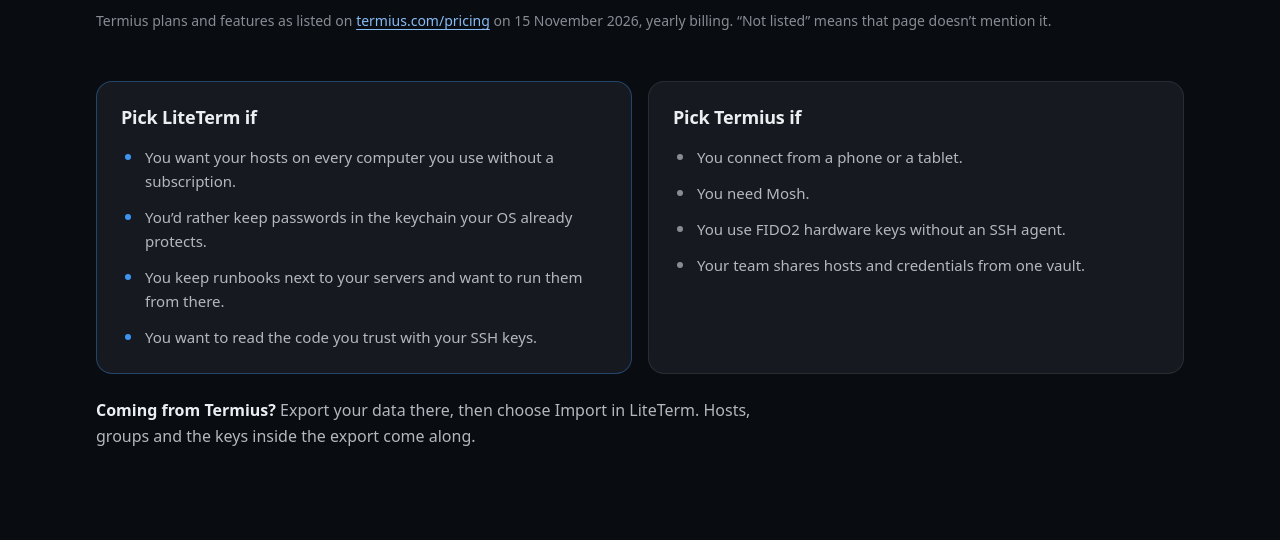
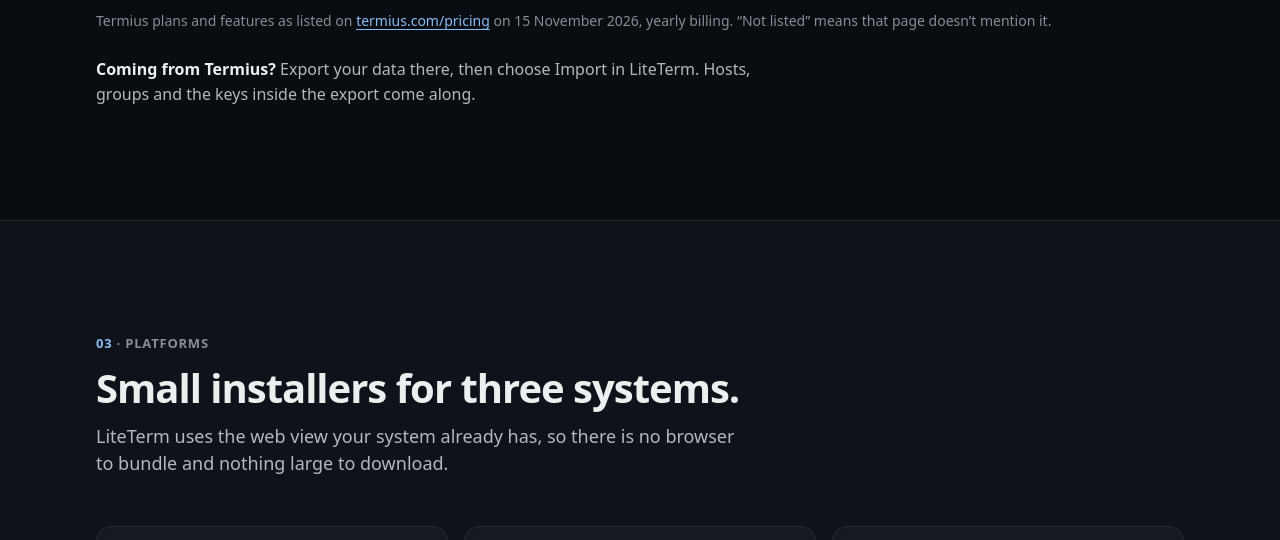
Before and after one commit to adittanu/liteterm, an Astro site in the folder site/: page / in a window 1280 px wide. Shown: the part 5077-5617 px from the top of the page. Built offline with nearby package versions, Linux system fonts and the light colour scheme; Astro itself is replaced by a stand-in of ours; no server answers.

Commit message:
feat(site): drop the Pick LiteTerm / Pick Termius cards

```diff
--- a/site/src/components/Compare.astro
+++ b/site/src/components/Compare.astro
@@ -70,20 +70,6 @@ const groups: { name: string; rows: [string, Cell, Cell, Cell][] }[] = [
 ];
 
 const SR: Record<Kind, string> = { yes: 'Yes', no: 'No', part: 'Partly', text: '', unlisted: '' };
-
-const pickLiteterm = [
-  'You want your hosts on every computer you use without a subscription.',
-  'You’d rather keep passwords in the keychain your OS already protects.',
-  'You keep runbooks next to your servers and want to run them from there.',
-  'You want to read the code you trust with your SSH keys.',
-];
-
-const pickTermius = [
-  'You connect from a phone or a tablet.',
-  'You need Mosh.',
-  'You use FIDO2 hardware keys without an SSH agent.',
-  'Your team shares hosts and credentials from one vault.',
-];
 ---
 
 <section class="section" id="compare" aria-labelledby="compare-title">
@@ -162,21 +148,6 @@ const pickTermius = [
       Termius plans and features as listed on <a href={TERMIUS_PRICING}>termius.com/pricing</a> on {CHECKED}, yearly billing. “Not listed”
       means that page doesn’t mention it.
     </p>
-
-    <div class="fit">
-      <article class="fit-card fit-us">
-        <h3>Pick LiteTerm if</h3>
-        <ul>
-          {pickLiteterm.map((p) => <li>{p}</li>)}
-        </ul>
-      </article>
-      <article class="fit-card">
-        <h3>Pick Termius if</h3>
-        <ul>
-          {pickTermius.map((p) => <li>{p}</li>)}
-        </ul>
-      </article>
-    </div>
 
     <p class="move">
       <strong>Coming from Termius?</strong> Export your data there, then choose Import in LiteTerm. Hosts, groups and the keys inside the export
@@ -334,54 +305,6 @@ const pickTermius = [
     font-size: 0.875rem;
   }
 
-  .fit {
-    display: grid;
-    grid-template-columns: repeat(2, minmax(0, 1fr));
-    gap: var(--space-4);
-    margin-block-start: var(--space-7);
-  }
-
-  .fit-card {
-    display: grid;
-    align-content: start;
-    gap: var(--space-4);
-    padding: var(--space-5);
-    border: 1px solid var(--line);
-    border-radius: var(--radius-lg);
-    background: var(--surface);
-  }
-
-  .fit-us {
-    border-color: oklch(0.66 0.16 252 / 0.35);
-  }
-
-  .fit-card ul {
-    display: grid;
-    gap: var(--space-3);
-  }
-
-  .fit-card li {
-    position: relative;
-    padding-inline-start: var(--space-5);
-    color: var(--text-2);
-    font-size: 0.9375rem;
-  }
-
-  .fit-card li::before {
-    content: '';
-    position: absolute;
-    inset-inline-start: 0.25rem;
-    inset-block-start: 0.62em;
-    width: 6px;
-    height: 6px;
-    border-radius: 50%;
-    background: var(--text-3);
-  }
-
-  .fit-us li::before {
-    background: var(--accent);
-  }
-
   .move {
     max-width: 44rem;
     margin-block-start: var(--space-5);
@@ -401,10 +324,6 @@ const pickTermius = [
   }
 
   @media (max-width: 44rem) {
-    .fit {
-      grid-template-columns: minmax(0, 1fr);
-    }
-
     .swipe {
       display: block;
     }
```
